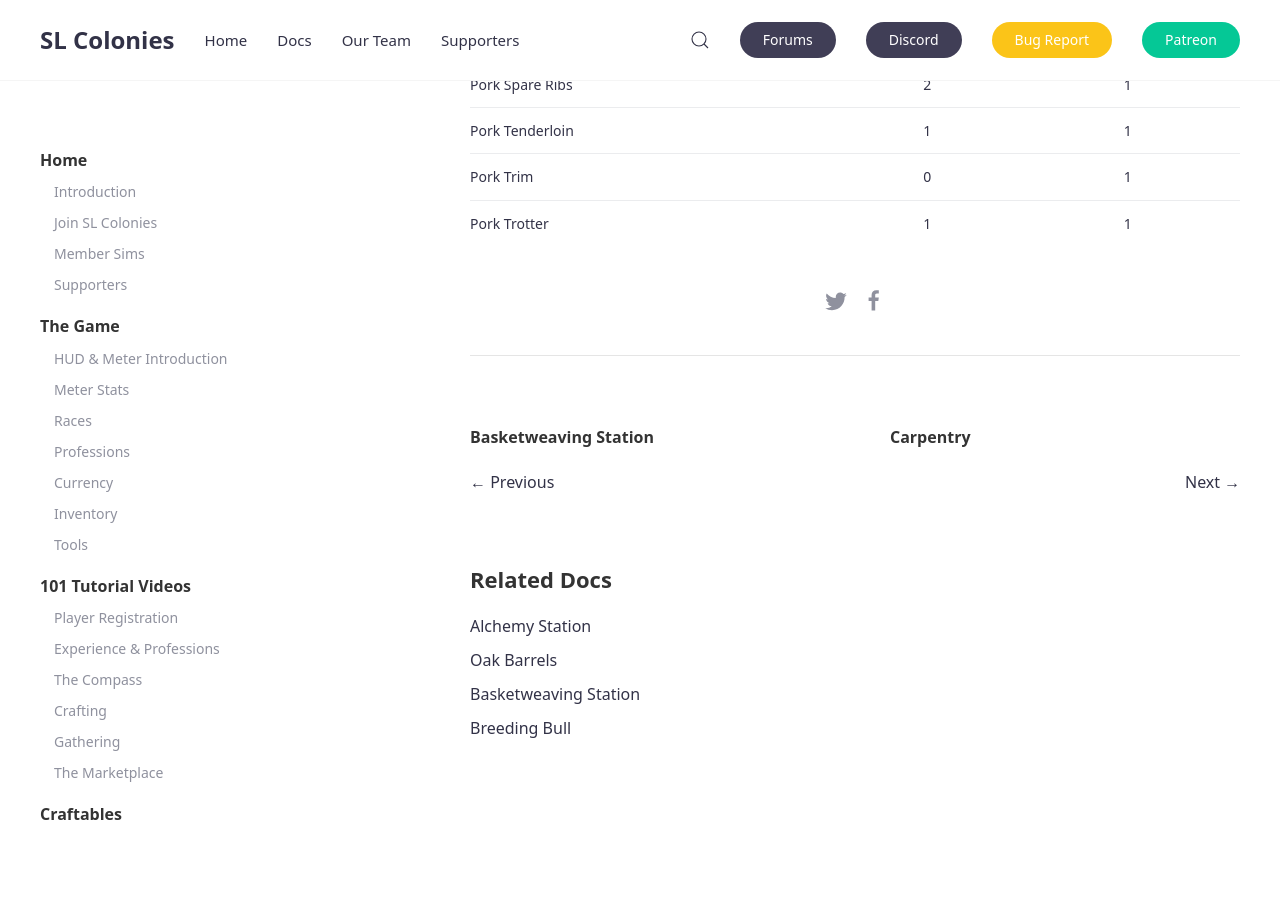
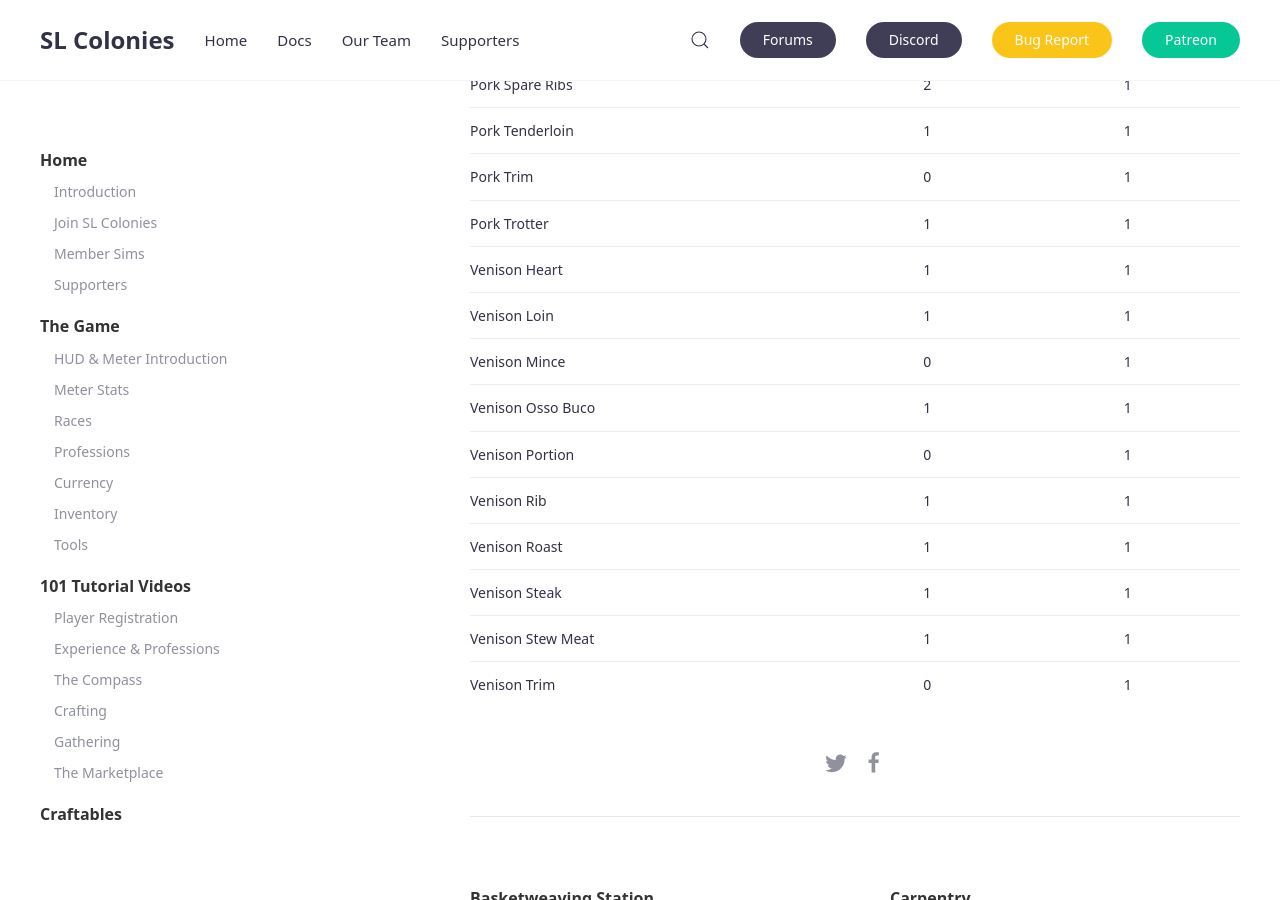
Before and after one commit to SLColonies/Public, a Jekyll site: the page built from _docs/butcher.md, in a window 1280 px wide and 900 px high, scrolled down 2958 px. Built offline with Jekyll 4.4.1, drawn with Linux system fonts in a browser that asks for light colours; comment, search, counter and statistics services are not loaded.

Commit message:
Update butcher.md

```diff
--- a/_docs/butcher.md
+++ b/_docs/butcher.md
@@ -63,3 +63,13 @@ The Butcher Table is a crafting station made for the Butcher profession of SL Co
 | Pork Tenderloin       |   1   |     1       |
 | Pork Trim             |   0   |     1       |
 | Pork Trotter          |   1   |     1       |
+| Venison Heart         |   1   |     1       |
+| Venison Loin          |   1   |     1       |
+| Venison Mince         |   0   |     1       |
+| Venison Osso Buco     |   1   |     1       |
+| Venison Portion       |   0   |     1       |
+| Venison Rib           |   1   |     1       |
+| Venison Roast         |   1   |     1       |
+| Venison Steak         |   1   |     1       |
+| Venison Stew Meat     |   1   |     1       |
+| Venison Trim          |   0   |     1       |
```
